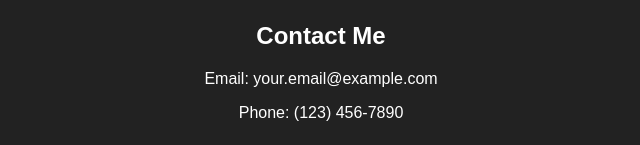
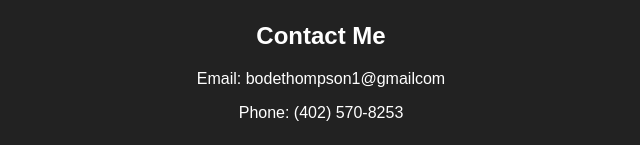
Before and after one commit to bodethompson/bodethompson.github.io, a plain HTML site: page index.html in a window 1280 px wide. Shown: the part 652-797 px from the top of the page, 329-969 px from the left. Drawn offline with Linux system fonts and the light colour scheme.

Commit message:
Update index.html

```diff
--- a/index.html
+++ b/index.html
@@ -22,8 +22,8 @@
     </section>
     <footer>
         <h2>Contact Me</h2>
-        <p>Email: your.email@example.com</p>
-        <p>Phone: (123) 456-7890</p>
+        <p>Email: bodethompson1@gmailcom</p>
+        <p>Phone: (402) 570-8253</p>
     </footer>
 </body>
 </html>
```
